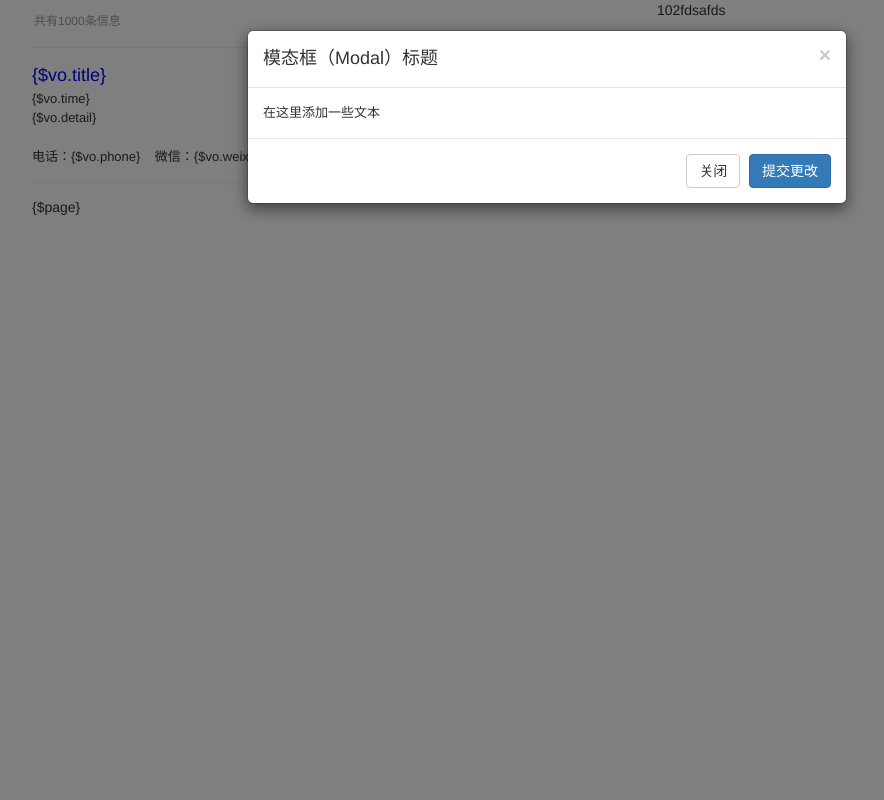
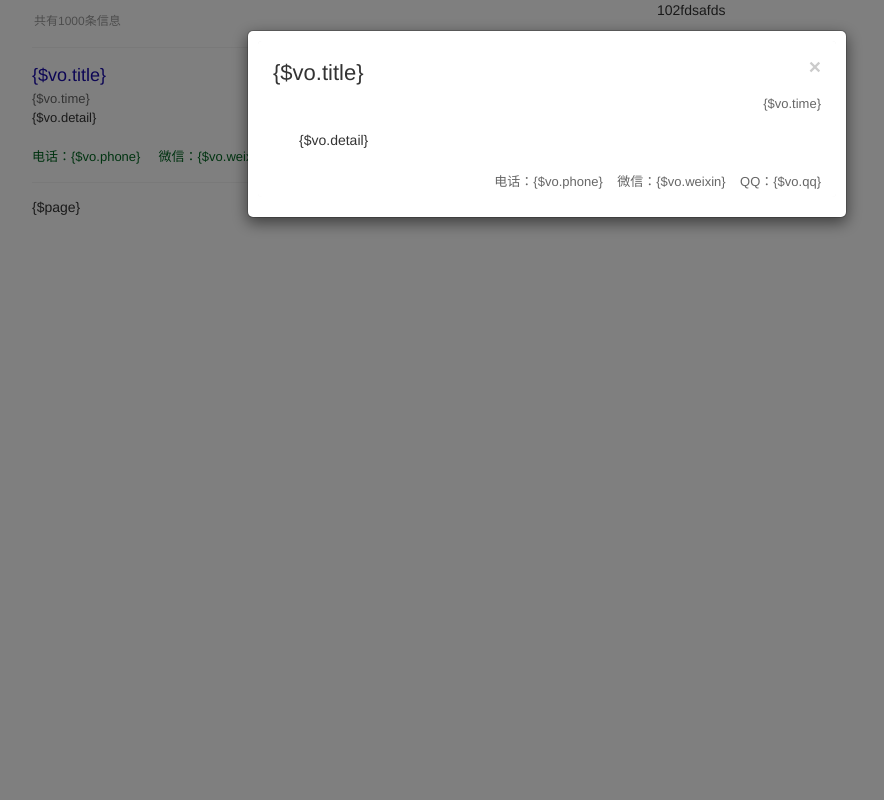
Before and after one commit to xqnq2007/jianzhi, a PHP site: page /DbName/App/Tpl/Index/index.html in a window 1280 px wide, after a click on "{$vo.title}". Shown: the whole page, without its empty margins (93-977 px from the left). Run offline with PHP 8.4, Linux system fonts and the light colour scheme.

Commit message:
添加点击详情模态窗口

```diff
--- a/App/Tpl/Index/index.html
+++ b/App/Tpl/Index/index.html
@@ -25,41 +25,50 @@
 				<ul class="list-group f13">
 				<li class="list-group-item noborder titlepadding">
 					<div class="title" data-toggle="modal" data-target="#myModal">
-					<a>		{$vo.title}
+					<a class="parenttitle">	{$vo.title}
 					</a>
 					</div>
 					<div class="modal fade" id="myModal" tabindex="-1" role="dialog" aria-labelledby="myModalLabel" aria-hidden="true">
 					   <div class="modal-dialog">
 						  <div class="modal-content">
-							 <div class="modal-header">
-								<button type="button" class="close"
-								   data-dismiss="modal" aria-hidden="true">
-									  &times;
-								</button>
-								<h4 class="modal-title" id="myModalLabel">
-								   模态框（Modal）标题
-								</h4>
-							 </div>
 							 <div class="modal-body">
-								在这里添加一些文本
-							 </div>
-							 <div class="modal-footer">
-								<button type="button" class="btn btn-default"
-								   data-dismiss="modal">关闭
-								</button>
-								<button type="button" class="btn btn-primary">
-								   提交更改
-								</button>
+								<div class="well">
+									<ul class="list-group">
+									<li class="list-group-item titleitem">
+									   <!--<h6><font class="area"></font>&nbsp;&nbsp;&nbsp;&nbsp;
+									   <font class="salary"></font>
+									   </h6>-->
+										<button type="button" class="close"
+										   data-dismiss="modal" aria-hidden="true">
+											  &times;
+										</button>
+										 <h4 class="modal-title title" id="myModalLabel">
+										</h4>
+									</li>
+									<li class="list-group-item timeitem">
+										<font class="time"></font>
+									</li>
+									<li class="list-group-item detailitem">
+										<font class="detail"></font>
+									</li>
+									<li class="list-group-item phoneitem">
+									电话：<font class="phone"></font>&nbsp;&nbsp;&nbsp;&nbsp;微信：<font class="weixin"></font>&nbsp;&nbsp;&nbsp;&nbsp;QQ：<font class="qq"></font>
+									</li>
+									</ul>
+								</div>
 							 </div>
 						  </div><!-- /.modal-content -->
 					</div><!-- /.modal -->
 					</div>
 				</li>
-				<li class="list-group-item noborder titlepadding">{$vo.time}</li>
+				<li class="list-group-item noborder titlepadding"><span class="parenttime">{$vo.time}</span></li>
 				<li class="list-group-item detail noborder detailpadding">
-				{$vo.detail}
+				<span class="parentdetail">{$vo.detail}</span>
 				</li>
-				<li class="list-group-item noborder detailpadding h10"><span style="color:red"></span>电话：{$vo.phone}&nbsp;&nbsp;&nbsp;&nbsp;微信：{$vo.weixin}&nbsp;&nbsp;&nbsp;&nbsp;QQ：{$vo.qq}
+				<li class="list-group-item noborder detailpadding h10 parentcontact">
+				电话：<span class="parentphone">{$vo.phone}</span>&nbsp;&nbsp;&nbsp;&nbsp;
+				微信：<span class="parentweixin">{$vo.weixin}</span>&nbsp;&nbsp;&nbsp;&nbsp;
+				QQ：<span class="parentqq">{$vo.qq}</span>
 				</li>
 				</ul>
 				</div>
--- a/Public/css/index.css
+++ b/Public/css/index.css
@@ -18,12 +18,17 @@
 	text-overflow:ellipsis;
 	overflow:hidden;
 }
+#myModal .title{
+	font-size:22px;
+	line-height:1.54;
+	white-space: normal;
+}
 .title a{
-	color:blue;
+	color:#1a0dab;
 	font-weight:normal
 }
 .title a:hover{
-	cusor:hand;
+	cursor:pointer;
 }
 .f13{
 	font-size:13px;
@@ -80,3 +85,35 @@
 	padding-bottom: 5px;
 	border-bottom: 1px solid #f3f3f3;
 }
+#myModal .modal-body{
+	padding:10px 10px 0 10px;
+}
+#myModal .titleitem{
+	padding:15px 15px 5px 15px;
+}
+#myModal .timeitem{
+	padding:0px 15px 5px 15px;
+	color:#666;
+	text-align:right;
+}
+#myModal .phoneitem{
+	padding-bottom:5px;
+	color:#666;
+	text-align:right;
+}
+#myModal .detailitem{
+	text-indent: 2em;
+}
+#myModal .detail{
+	font-size:14px;
+	line-height: 25px;
+}
+#myModal .list-group-item{
+	border:none;
+}
+.parenttime{
+	color:#666;
+}
+.parentcontact{
+	color:#006621;
+}
--- a/Public/js/index_index.js
+++ b/Public/js/index_index.js
@@ -161,4 +161,19 @@
 		$(".current").hover(function(){
 			$(this).css('background','none');
 		});
+		$(".title").click(function() {
+			var title = $(this).find(".parenttitle").html();
+			var detail= $(this).parent().parent().find(".parentdetail").html();
+			var time = $(this).parent().parent().find(".parenttime").html();
+			var phone=$(this).parent().parent().find(".parentphone").html();
+			var weixin =$(this).parent().parent().find(".parentweixin").html();
+			var qq =$(this).parent().parent().find(".parentqq").html();
+			$("#myModal").find(".title").html(title);
+			$("#myModal").find(".detail").html(detail);
+			$("#myModal").find(".time").html(time);
+			$("#myModal").find(".phone").html(phone);
+			$("#myModal").find(".weixin").html(weixin);
+			$("#myModal").find(".qq").html(qq);
+			$("#Modal").modal();
+		});
 	});
```
Also changed, not shown: App/Tpl/Header/index.html (+31 -2 lines), 2 other files.
